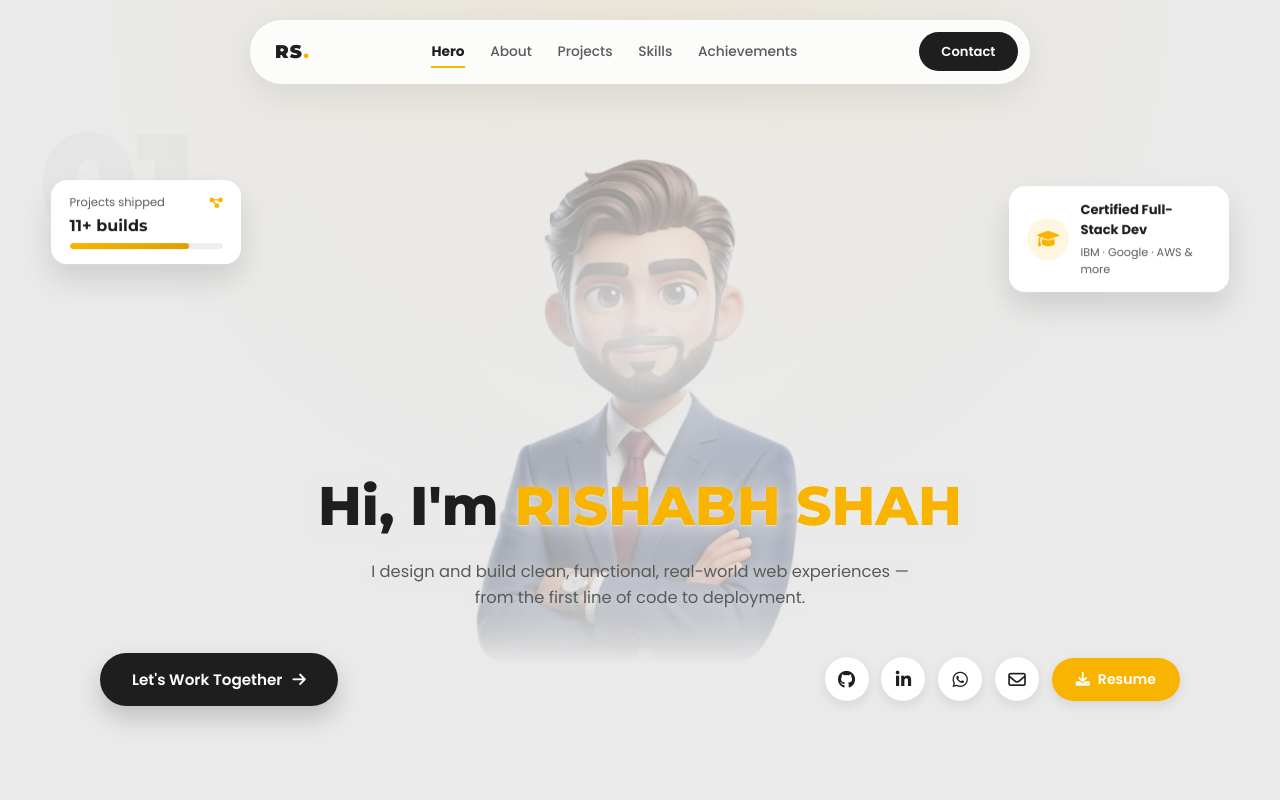
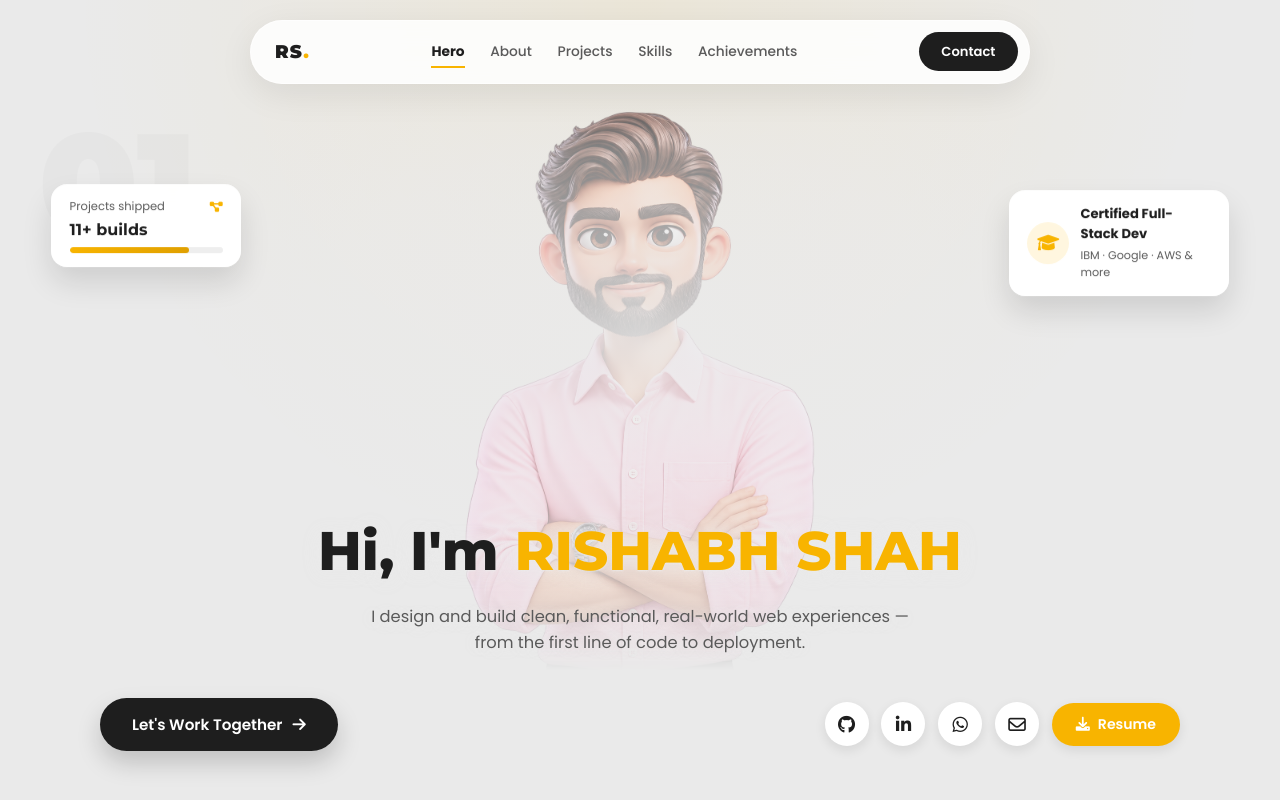
Before and after one commit to shahrishabh1513-jsk/Rishabh_shah-portfolio, a plain HTML site: page index.html in a window 1280 px wide. Shown: the top 800 px of the page. Drawn offline with Linux system fonts and the light colour scheme.

Commit message:
V.4 commit

```diff
--- a/index.html
+++ b/index.html
@@ -44,7 +44,7 @@
 
         <!-- Photo sits behind the text as an atmospheric background layer -->
         <div class="hero-photo-layer" aria-hidden="true">
-            <img src="./img/image-removebg-preview (3).png" class="hero-img-main" alt=""
+            <img src="./img/Rishabh_home.png" class="hero-img-main" alt=""
                 onerror="this.src='https://placehold.co/600x750/EAEAEA/1E1E1E?text=Rishabh+Shah'">
         </div>
         <!-- Soft glow so text stays crisp wherever it sits over the photo -->
@@ -54,8 +54,7 @@
             <br><br>
             <br><br>
             <br><br>
-            <br><br>
-            <br><br>
+             <br><br> <br><br> <br><br><br>
             <br><br>
             <h1 class="hero-heading">Hi, I'm <span class="accent-text">RISHABH SHAH</span> </h1>
             <p class="hero-sub">I design and build clean, functional, real-world web experiences —
```
Also changed, not shown: img/Rishabh_home.png (added), 1 other file.
